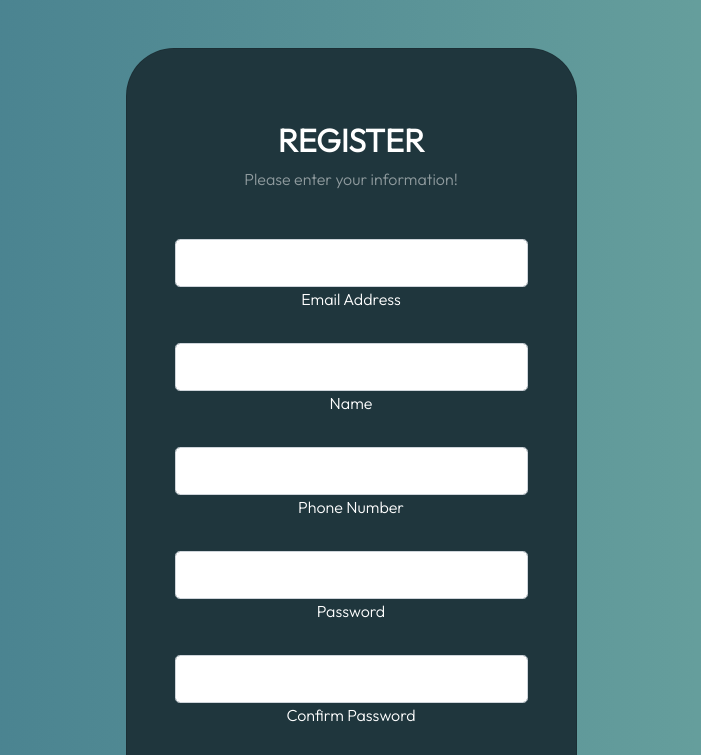
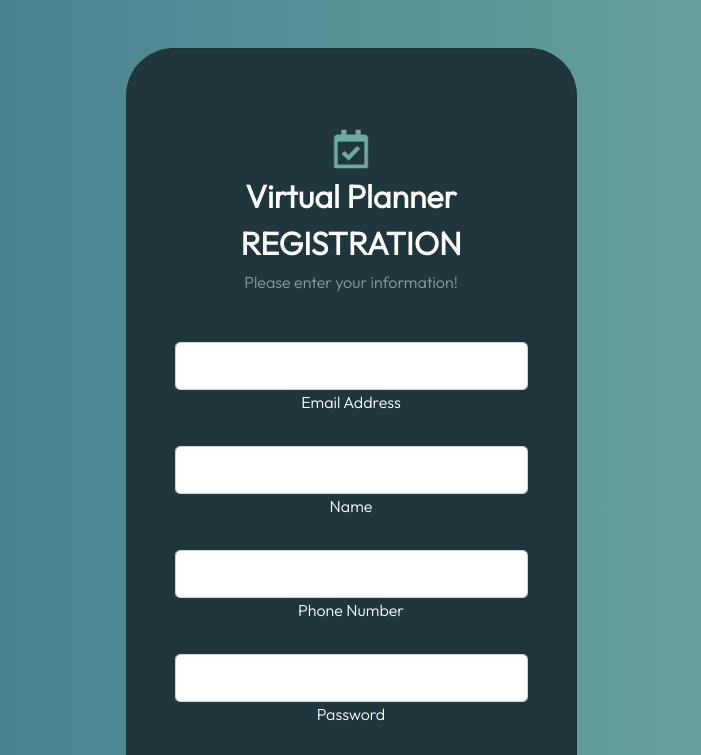
Before and after one commit to foramms/HackathonPlanner, a website: page views/register.html in a window 1280 px wide. Shown: the top 755 px of the page, without its empty margins (289-990 px from the left). Drawn offline with Linux system fonts and the light colour scheme.

Commit message:
Update register.html

```diff
--- a/views/register.html
+++ b/views/register.html
@@ -22,7 +22,7 @@
 
 
 </head>
-<body style="background-color: beige;">
+<body>
 
   <section class="vh-1000 gradient-custom">
     <div class="container py-5 h-100">
@@ -34,8 +34,10 @@
             <div class="card-body p-5 text-center">
 
               <div class="mb-md-5 mt-md-4 pb-5">
+                <img src="/public/images/LOGO2.png" alt="logo here" width="100px">
+                <h2 class="fw-bold mb-2 text">Virtual Planner</h2>
 
-                <h2 class="fw-bold mb-2 text-uppercase">Register
+                <h2 class="fw-bold mb-2 text-uppercase">Registration
 
                 </h2>
                 <p class="text-white-50 mb-5">Please enter your information!</p>
```
